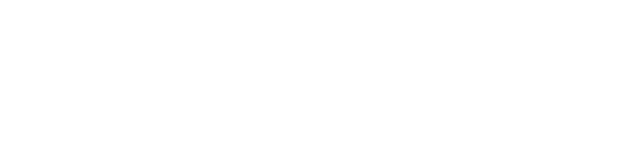
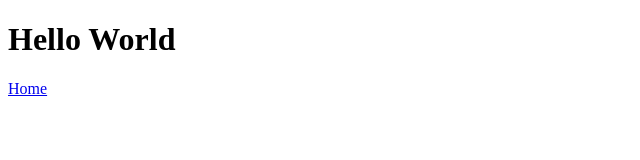
Before and after one commit to KevinAssink/HTMLChallenge, a plain HTML site: page index.html in a window 1280 px wide. Shown: the whole page, without its empty margins (0-640 px from the left). Drawn offline with Linux system fonts and the light colour scheme.

Commit message:
HTML Challenge Opdracht 1

```diff
--- a/index.html
+++ b/index.html
@@ -5,6 +5,7 @@
     <title>Challenge</title>
 </head>
 <body>
-
+<h1>Hello World</h1>
+<a href="index.html">Home</a>
 </body>
 </html>
```
